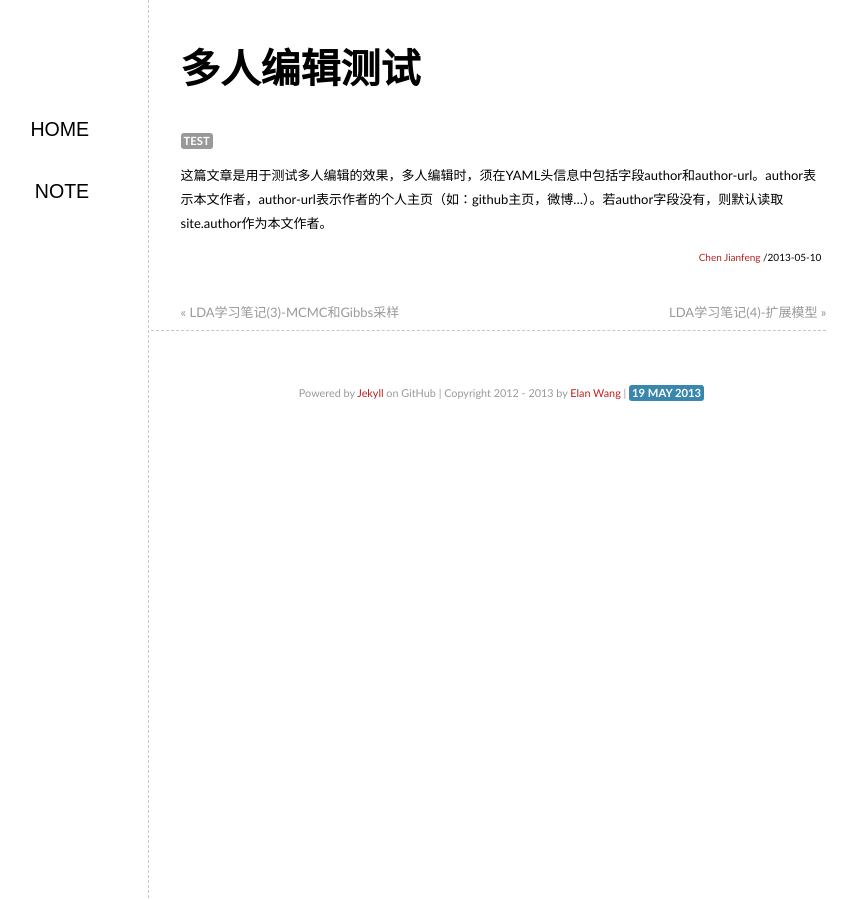
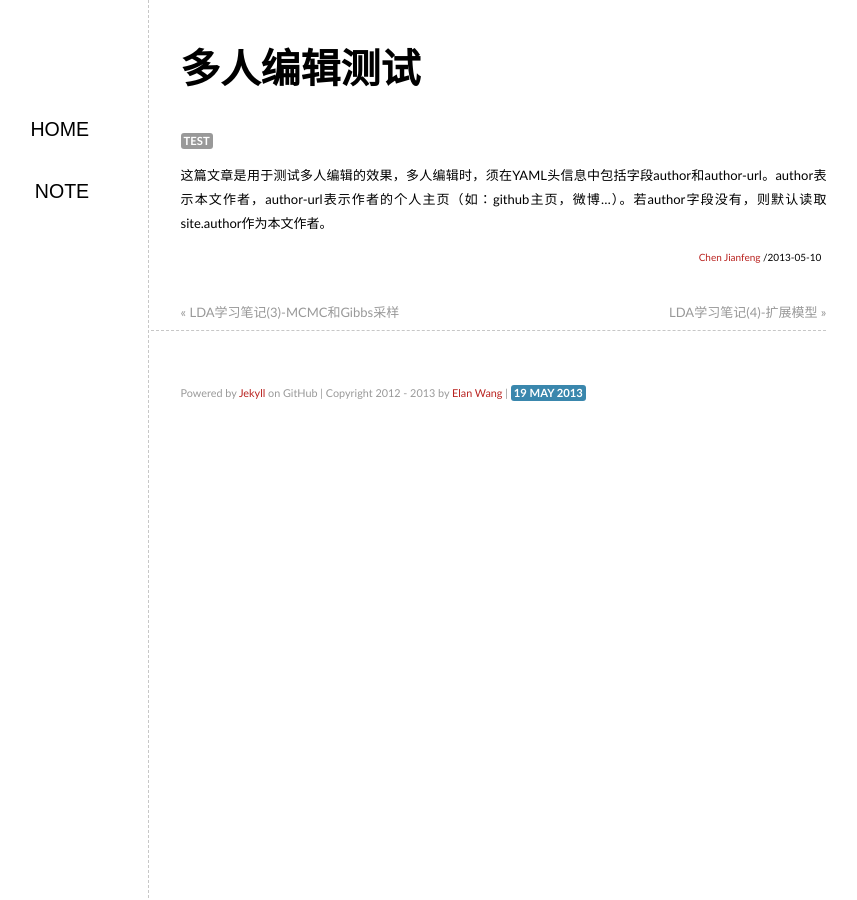
Before and after one commit to elan2wang/note, a Jekyll site: the page built from _posts/2013-05-10-multiple-editor-test.md, in a window 1280 px wide. Shown: the whole page, without its empty margins (236-1093 px from the left). Built offline with Jekyll 4.4.1, drawn with Linux system fonts in a browser that asks for light colours; comment, search, counter and statistics services are not loaded.

Commit message:
edit style

```diff
--- a/style/note.css
+++ b/style/note.css
@@ -72,6 +72,8 @@ footer p {
 #main p {
 	font-size:13px;
 	line-height:24px;
+	text-align:justify;
+	text-justify:inter-ideograph;
 }
 
 #main img {
```
